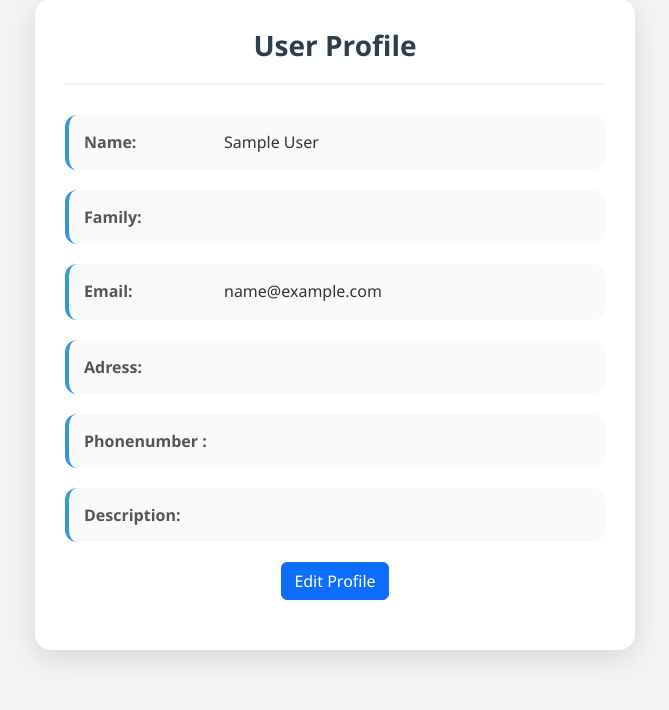
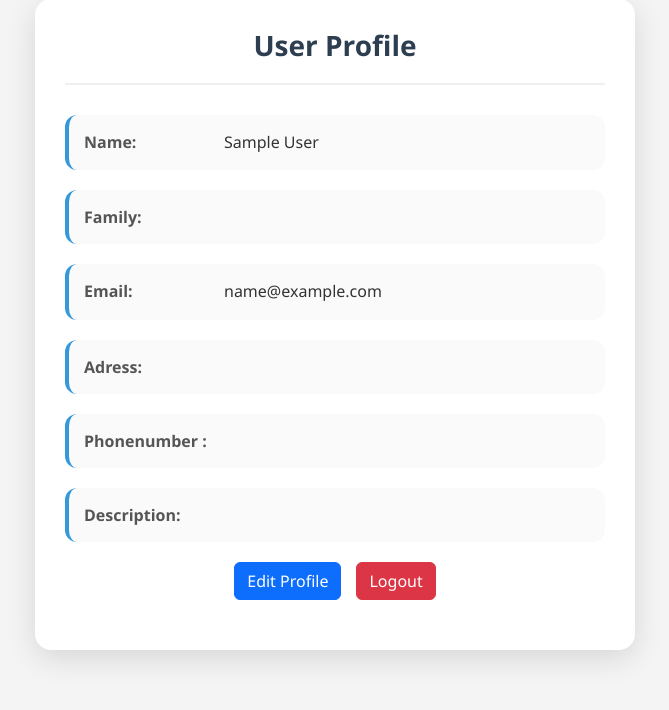
Before and after one commit to dehghan9156/education_website, a Django app: page /accounts/profile/ in a window 1280 px wide. Shown: the part 137-847 px from the top of the page, without its empty margins (305-974 px from the left). Run offline with Django 5.2, Linux system fonts and the light colour scheme; the visitor is signed in with stand-in values (Sample User, id 1); data that the repository does not hold is empty; some libraries are stand-ins or nearby versions.

Commit message:
Add view for logout user

```diff
--- a/accounts/templates/accounts/profile.html
+++ b/accounts/templates/accounts/profile.html
@@ -114,11 +114,15 @@
             <div class="profile-value">{{ user.description|default:"" }}</div>
         </div>
     </div>
-    <form action="{%url "accounts:edit-profile"%}">
-        {% comment %} {{form.as_p}} {% endcomment %}
-        <div style="text-align: center;padding: 20px;">
-	        <button class="btn btn-primary">Edit Profile</button>
-        </div>
-    </form>
-</div>
+   <div style="display: flex; justify-content: center; gap: 15px; padding: 20px; flex-wrap: wrap;">
+        <form action="{% url 'accounts:edit-profile' %}" method="get" style="display: inline-block;">
+            <button type="submit" class="btn btn-primary">Edit Profile</button>
+        </form>
+
+        <form action="{%url "accounts:logout"%}" method="post" style="display: inline-block;">
+            {% csrf_token %}
+            <button type="submit" class="btn btn-danger">Logout</button>
+        </form>
+    </div>
+    </div>
 {% endblock content %}
--- a/accounts/urls.py
+++ b/accounts/urls.py
@@ -9,5 +9,6 @@ urlpatterns = [
     path("send/code",views.SendCodeView.as_view(),name="send-code"),
     path("verify/code",views.VerifyCodeView.as_view(),name="verify-code"),
     path("profile/",views.ProfileView.as_view(),name="profile"),
-    path("edit/profile/",views.EditProfileView.as_view(),name="edit-profile")
+    path("edit/profile/",views.EditProfileView.as_view(),name="edit-profile"),
+    path("logout/",views.LogoutView.as_view(),name="logout"),
 ]
--- a/accounts/views.py
+++ b/accounts/views.py
@@ -76,3 +76,10 @@ class EditProfileView(View,LoginRequiredMixin):
             form.save()
             return redirect("accounts:profile")
         return render(request,"accounts/edit-profile.html",{"form":form})
+
+class LogoutView(View):
+    def post(self,request):
+        user = request.user
+        logout(request)
+        messages.success(request,"User Logout Successfully.","success")
+        return redirect("posts:index")
```
